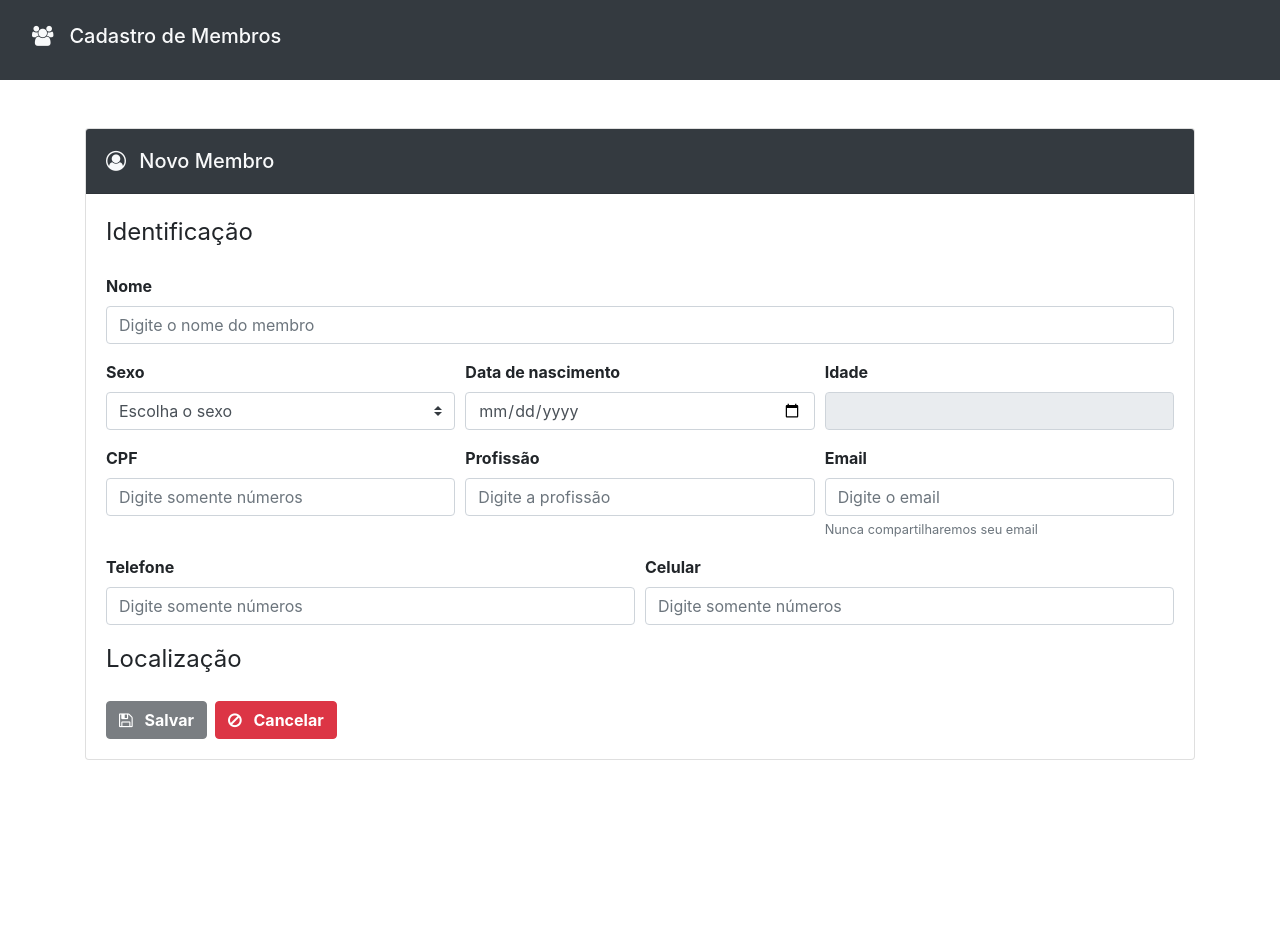
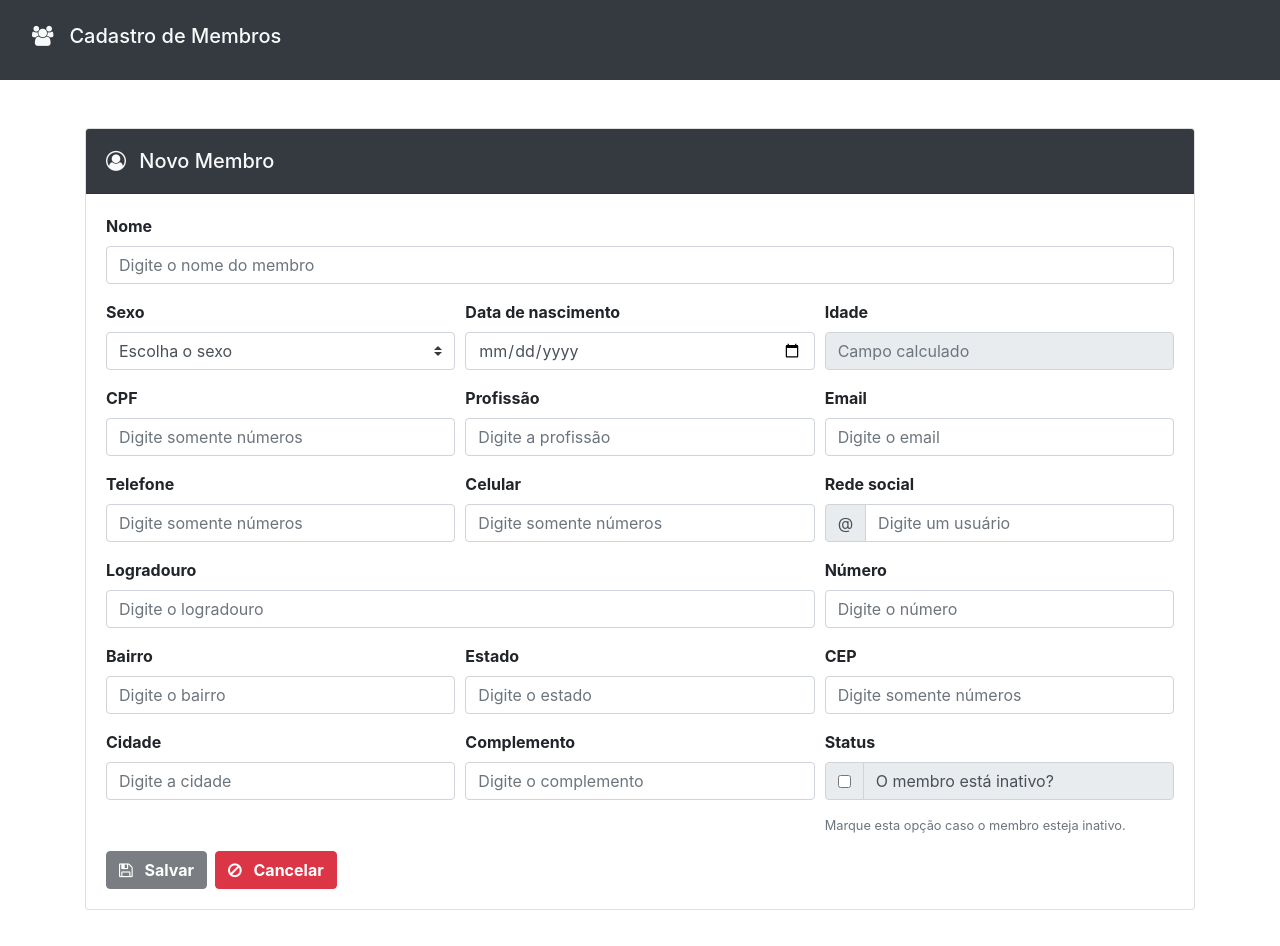
Before and after one commit to Projetos-de-Crente/cadastro-membros, an Angular app: page /membros/cadastrar in a window 1280 px wide. Shown: the top 946 px of the page. Before the commit the page ends 808 px from the top, so only its background shows below. Built offline with nearby package versions, Linux system fonts and the light colour scheme.

Commit message:
Insere novos campos no formulário de cadastro de membros

```diff
--- a/src/app/membros/cadastrar/cadastrar.component.html
+++ b/src/app/membros/cadastrar/cadastrar.component.html
@@ -7,7 +7,7 @@
     <div class="card-body">
       <form #formMembro="ngForm">
         <div class="form-group">
-          <legend class="mb-4">Identificação</legend>
+          <!-- <legend class="mb-4">Identificação</legend> -->
           <label class="font-weight-bold">Nome</label>
           <input type="text" placeholder="Digite o nome do membro" class="form-control" name="nome"
             [(ngModel)]="membro.nome" #nome="ngModel" required minlength="3">
@@ -34,14 +34,15 @@
 
           <div class="form-group col-4">
             <label class="font-weight-bold">Data de nascimento</label>
-            <input placeholder="Digite a data de nascimento" type="date" class="form-control" id="dataNas">
+            <input type="date" class="form-control">
           </div>
 
           <div class="form-group col-4">
             <label class="font-weight-bold">Idade</label>
-            <input class="form-control" type="text" readonly>
+            <input class="form-control" type="text" placeholder="Campo calculado" readonly>
           </div>
         </div>
+
         <div class="form-row">
           <div class="form-group col-4">
             <label class="font-weight-bold">CPF</label>
@@ -61,71 +62,170 @@
           <div class="form-group col-4">
             <label class="font-weight-bold">Profissão</label>
             <input type="text" placeholder="Digite a profissão" class="form-control" name="profissao"
-              [(ngModel)]="membro.profissao" #profissao="ngModel" required minlength="3">
+              [(ngModel)]="membro.profissao" #profissao="ngModel" minlength="3">
 
             <div *ngIf="profissao.errors && (profissao.dirty || profissao.touched)" class="text-danger mt-2">
-              <div *ngIf="profissao?.errors.required">
-                A profissão é obrigatória
-              </div>
-              <div *ngIf="cpf?.errors.minlength">
-                A profissão precisa ter caracteres 3 no mínimo
+              <div *ngIf="profissao?.errors.minlength">
+                A profissão precisa ter 3 caracteres no mínimo
               </div>
             </div>
           </div>
 
           <div class="form-group col-4">
             <label class="font-weight-bold">Email</label>
-            <input type="email" placeholder="Digite o email" id="inputEmail" class="form-control" name="email"
-              [(ngModel)]="membro.email" #email="ngModel" required minlength="3">
-            <small id="emailHelp" class="form-text text-muted">Nunca compartilharemos seu email</small>
+            <input type="email" placeholder="Digite o email" class="form-control" name="email"
+              [(ngModel)]="membro.email" #email="ngModel" minlength="3">
             <div *ngIf="email.errors && (email.dirty || email.touched)" class="text-danger mt-2">
-              <div *ngIf="email?.errors.required">
-                O email é obrigatório
-              </div>
-              <div *ngIf="cpf?.errors.minlength">
-                O email precisa ter caracteres 3 no mínimo
+              <div *ngIf="email?.errors.minlength">
+                O email precisa ter 3 caracteres no mínimo
               </div>
             </div>
           </div>
         </div>
+
         <div class="form-row">
-          <div class="form-group col-6">
+          <div class="form-group col-4">
             <label class="font-weight-bold">Telefone</label>
             <input type="text" placeholder="Digite somente números" class="form-control" name="telefone"
-              [(ngModel)]="membro.telefone" #telefone="ngModel" required minlength="8" maxlength="8">
+              [(ngModel)]="membro.telefone" #telefone="ngModel" required minlength="10" maxlength="10">
 
             <div *ngIf="telefone.errors && (telefone.dirty || telefone.touched)" class="text-danger mt-2">
               <div *ngIf="telefone?.errors.required">
                 O telefone é obrigatório
               </div>
               <div *ngIf="telefone?.errors.minlength">
-                O telefone precisa ter 8 caracteres
+                O telefone precisa ter 10 caracteres
               </div>
             </div>
           </div>
 
-          <div class="form-group col-6">
+          <div class="form-group col-4">
             <label class="font-weight-bold">Celular</label>
             <input type="text" placeholder="Digite somente números" class="form-control" name="celular"
-              [(ngModel)]="membro.celular" #celular="ngModel" required minlength="9" maxlength="9">
+              [(ngModel)]="membro.celular" #celular="ngModel" required minlength="11" maxlength="11">
 
             <div *ngIf="celular.errors && (celular.dirty || celular.touched)" class="text-danger mt-2">
               <div *ngIf="celular?.errors.required">
                 O celular é obrigatório
               </div>
               <div *ngIf="celular?.errors.minlength">
-                O celular precisa ter 9 caracteres
+                O celular precisa ter 11 caracteres
+              </div>
+            </div>
+          </div>
+
+          <div class="form-group col-4">
+            <label class="font-weight-bold">Rede social</label>
+            <div class="input-group">
+              <div class="input-group-prepend">
+                <span class="input-group-text">@</span>
+              </div>
+              <input type="text" class="form-control" placeholder="Digite um usuário">
+            </div>
+          </div>
+        </div>
+
+        <!-- <legend class="mb-4">Localização</legend> -->
+        <div class="form-row">
+          <div class="form-group col-8">
+            <label class="font-weight-bold">Logradouro</label>
+            <input type="text" placeholder="Digite o logradouro" class="form-control" name="logradouro"
+              [(ngModel)]="membro.logradouro" #logradouro="ngModel" required minlength="3">
+
+            <div *ngIf="logradouro.errors && (logradouro.dirty || logradouro.touched)" class="text-danger mt-2">
+              <div *ngIf="logradouro?.errors.required">
+                O logradouro é obrigatório
+              </div>
+              <div *ngIf="logradouro?.errors.minlength">
+                O logradouro precisa ter no mínino 3 caracteres
+              </div>
+            </div>
+          </div>
+          <div class="form-group col-4">
+            <label class="font-weight-bold">Número</label>
+            <input type="text" placeholder="Digite o número" class="form-control" name="numero"
+              [(ngModel)]="membro.numero" #numero="ngModel">
+          </div>
+        </div>
+
+        <div class="form-row">
+          <div class="form-group col-4">
+            <label class="font-weight-bold">Bairro</label>
+            <input type="text" placeholder="Digite o bairro" class="form-control" name="bairro"
+              [(ngModel)]="membro.bairro" #bairro="ngModel" required>
+
+            <div *ngIf="bairro.errors && (bairro.dirty || bairro.touched)" class="text-danger mt-2">
+              <div *ngIf="bairro?.errors.required">
+                O bairro é obrigatório
+              </div>
+            </div>
+          </div>
+
+          <div class="form-group col-4">
+            <label class="font-weight-bold">Estado</label>
+            <input type="text" placeholder="Digite o estado" class="form-control" name="estado"
+              [(ngModel)]="membro.estado" #estado="ngModel" required>
+
+            <div *ngIf="estado.errors && (estado.dirty || estado.touched)" class="text-danger mt-2">
+              <div *ngIf="estado?.errors.required">
+                O estado é obrigatório
+              </div>
+            </div>
+          </div>
+
+          <div class="form-group col-4">
+            <label class="font-weight-bold">CEP</label>
+            <input type="text" placeholder="Digite somente números" class="form-control" name="cep"
+              [(ngModel)]="membro.cep" #cep="ngModel" required minlength="8" maxlength="8">
+            <div *ngIf="cep.errors && (cep.dirty || cep.touched)" class="text-danger mt-2">
+              <div *ngIf="cep?.errors.required">
+                O CEP é obrigatório
+              </div>
+              <div *ngIf="cep?.errors.minlength">
+                O CEP precisa ter 8 caracteres
               </div>
             </div>
           </div>
         </div>
 
-        <legend class="mb-4">Localização</legend>
+        <div class="form-row">
+          <div class="form-group col-4">
+            <label class="font-weight-bold">Cidade</label>
+            <input type="text" placeholder="Digite a cidade" class="form-control" name="cidade"
+              [(ngModel)]="membro.cidade" #cidade="ngModel" required>
 
-        <!-- <div class="custom-file mb-4">
-          <input type="file" class="custom-file-input" id="customFileLang" lang="pt-br">
-          <label class="custom-file-label" for="customFileLang">Adicione uma foto para este membro</label>
-        </div> -->
+            <div *ngIf="cidade.errors && (cidade.dirty || cidade.touched)" class="text-danger mt-2">
+              <div *ngIf="cidade?.errors.required">
+                A cidade é obrigatória
+              </div>
+            </div>
+          </div>
+
+          <div class="form-group col-4">
+            <label class="font-weight-bold">Complemento</label>
+            <input type="text" placeholder="Digite o complemento" class="form-control" name="complemento"
+              [(ngModel)]="membro.complemento" #complemento="ngModel" required>
+
+            <div *ngIf="complemento.errors && (complemento.dirty || complemento.touched)" class="text-danger mt-2">
+              <div *ngIf="complemento?.errors.required">
+                O complemento é obrigatório
+              </div>
+            </div>
+          </div>
+
+          <div class="form-group col-4">
+            <label class="font-weight-bold">Status</label>
+            <div class="input-group mb-3">
+              <div class="input-group-prepend">
+                <div class="input-group-text">
+                  <input type="checkbox" id="checkboxStaus">
+                </div>
+              </div>
+              <input type="text" class="form-control" value="O membro está inativo?" readonly>
+            </div>
+            <small class="form-text text-muted">Marque esta opção caso o membro esteja inativo.</small>
+          </div>
+        </div>
 
         <button [disabled]="!formMembro.form.valid" [routerLink]="['/membros']" (click)="action()" type="submit"
           class="btn btn-dark font-weight-bold"><i class="fa fa-floppy-o mr-2"></i>
--- a/src/app/membros/shared/membro.model.ts
+++ b/src/app/membros/shared/membro.model.ts
@@ -10,8 +10,9 @@ export class Membro {
     public email?: string,
     public telefone?: string,
     public celular?: string,
+    public redeSocial?: string,
     public logradouro?: string,
-    public numero?: number,
+    public numero?: string,
     public bairro?: string,
     public estado?: string,
     public cep?: string,
```
Also changed, not shown: src/app/membros/cadastrar/cadastrar.component.css (+9 -0 lines).
